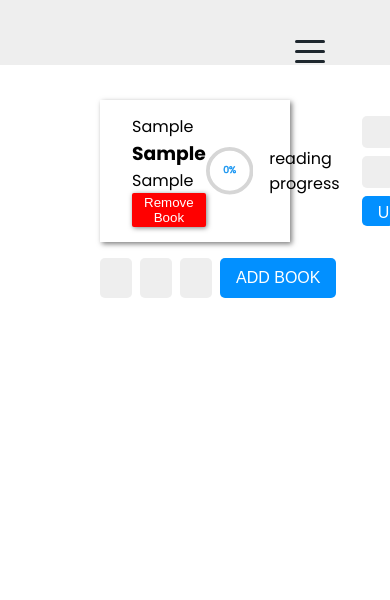
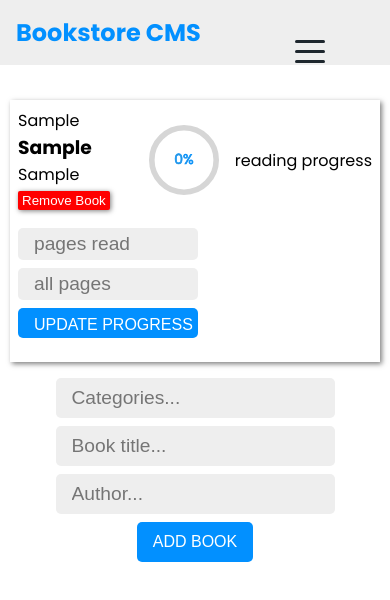
Before and after one commit to ajarek/react-89-vite-bookstore-cms-Router-6-11, a React (Vite) app: page / in a window 390 px wide. Both pictures are taken after typing "Sample", "Sample", "Sample" into the empty fields and a click on the input "ADD BOOK". Shown: the top 600 px of the page. Built offline with nearby package versions, Linux system fonts and the light colour scheme.

Commit message:
added responsiveness

```diff
--- a/src/components/Form/Form.css
+++ b/src/components/Form/Form.css
@@ -2,6 +2,7 @@ form {
   width: 100%;
   height: 100%;
   display: flex;
+  flex-wrap: wrap;
   align-items: flex-start;
   justify-content: space-evenly;
   gap: 8px;
--- a/src/components/Nav/Nav.jsx
+++ b/src/components/Nav/Nav.jsx
@@ -8,13 +8,15 @@ const Nav = () => {
 
   return (
     <nav className='nav'>
-      <div className='wrapper'>
-        <Link
+
+       <Link
           className='link'
           to={'/'}
         >
          <h1> Bookstore CMS</h1>
         </Link>
+        <div className='wrapper'>
+
       </div>
       <ul className={!isOpen ? 'wrapper' : 'wrapper navbar-none'}>
       <Link
--- a/src/components/Record/Record.css
+++ b/src/components/Record/Record.css
@@ -1,5 +1,6 @@
 .record{
   display: flex;
+  flex-wrap: wrap;
   align-items: center;
   justify-content: space-between;
   box-shadow: 2px 2px 5px rgba(0, 0, 0, 0.5);
@@ -22,7 +23,9 @@
 }
 .record .text-circle{
   display: flex;
+  flex-wrap: wrap;
   align-items: center;
+  margin: 8px 0;
 }
 .record .circle{
   width: 70px;
@@ -45,3 +48,11 @@
 .record .current-page input{
   height: 30px;
 }
+@media (max-width:1000px) {
+  .record{
+    padding:  8px;
+  }
+  .record .current-page{
+    width: 180px;
+  }
+}
--- a/src/components/Record/Record.jsx
+++ b/src/components/Record/Record.jsx
@@ -14,9 +14,9 @@ const Record = ({ categories, title, author, onClick, boolean }) => {
         <p>{categories}</p>
         <h3>{title}</h3>
         <p>{author}</p>
-        {boolean?<button onClick={onClick}>Remove Book</button>:null}
+        {boolean ? <button onClick={onClick}>Remove Book</button> : null}
       </div>
-      <div className="text-circle">
+      <div className='text-circle'>
         <div className='circle'>
           <CircularProgressbar
             value={percentage}
--- a/src/pages/Home/Home.css
+++ b/src/pages/Home/Home.css
@@ -2,3 +2,8 @@
   min-height: 100vh;
   padding: 100px;
 }
+@media (max-width:1000px) {
+  .home{
+    padding: 100px 10px;
+  }
+}
```
Lines whose indentation alone changed are shown as unchanged.
